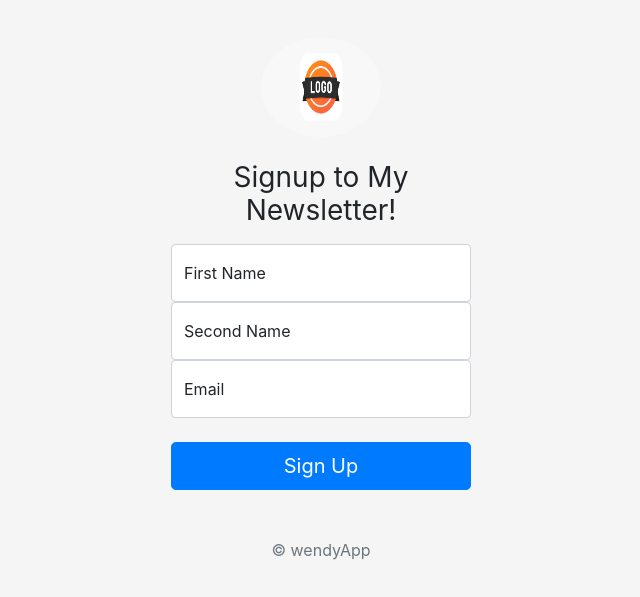
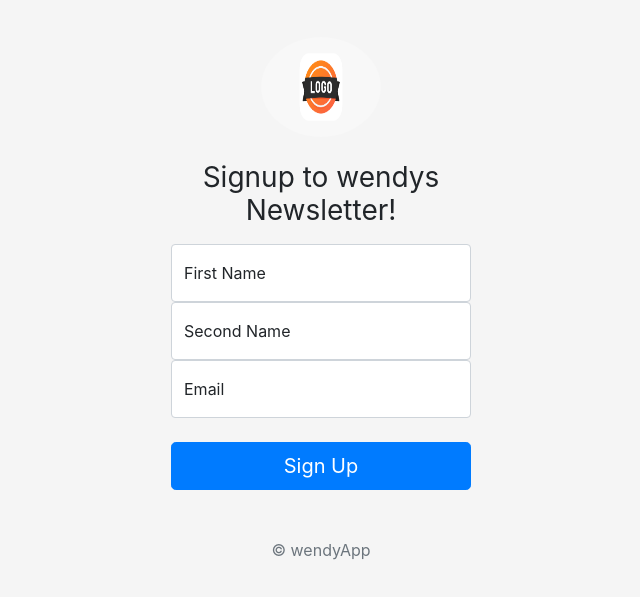
Before and after one commit to wendy640/Sign_Up, a website: page index.html in a window 1280 px wide. Shown: the part 157-754 px from the top of the page, without its empty margins (319-959 px from the left). Drawn offline with nearby package versions, Linux system fonts and the light colour scheme.

Commit message:
changes to my file

```diff
--- a/index.html
+++ b/index.html
@@ -52,7 +52,7 @@
 <main class="form-signin">
   <form action="/" method="post">
     <img class="mb-4 logo" src="image/logo.png" alt="" width="120" height="100" >
-    <h1 class="h3 mb-3 fw-normal">Signup to My Newsletter!</h1>
+    <h1 class="h3 mb-3 fw-normal">Signup to wendys Newsletter!</h1>
 
     <div class="form-floating">
       <input type="text" name = "fName" class="form-control" id="floatingInput" placeholder="First Name">
```
